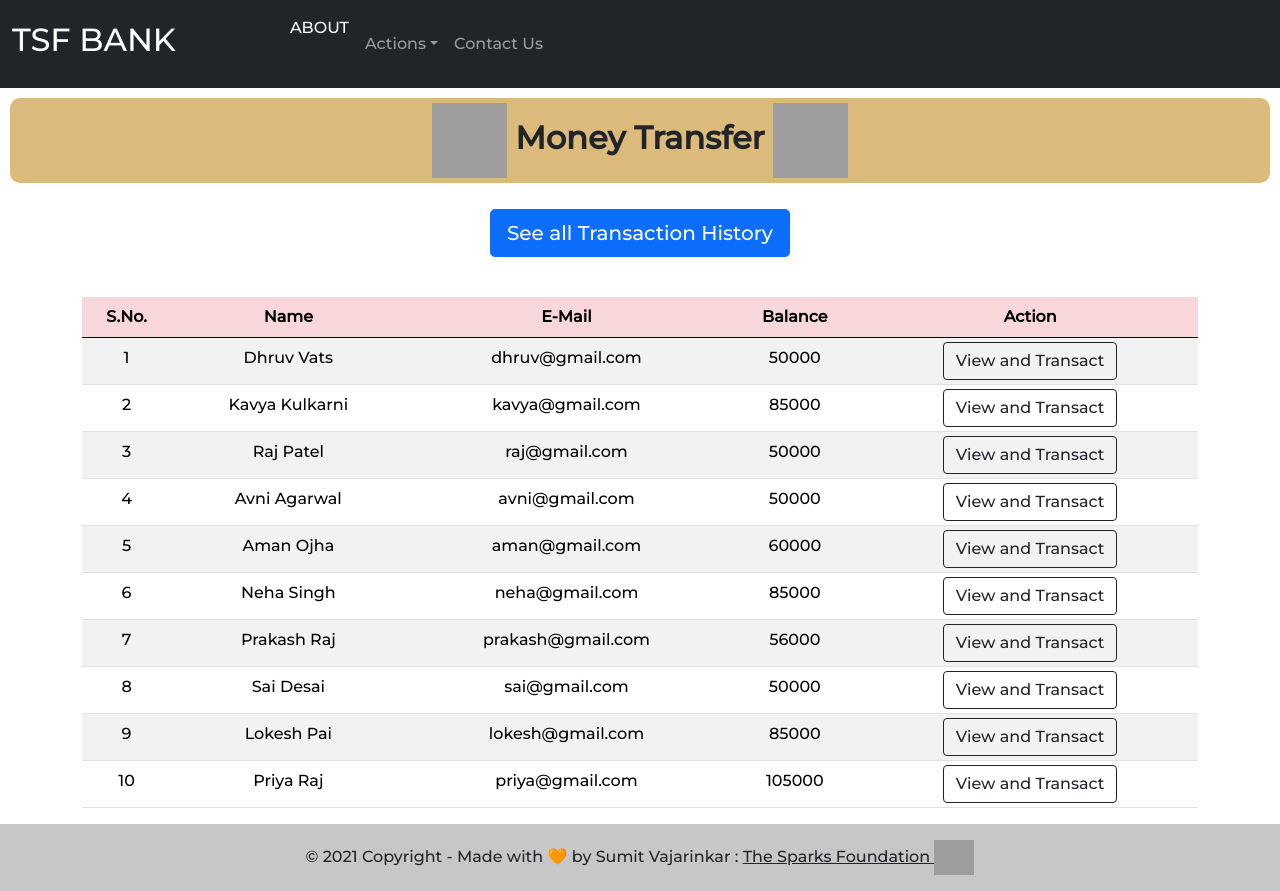
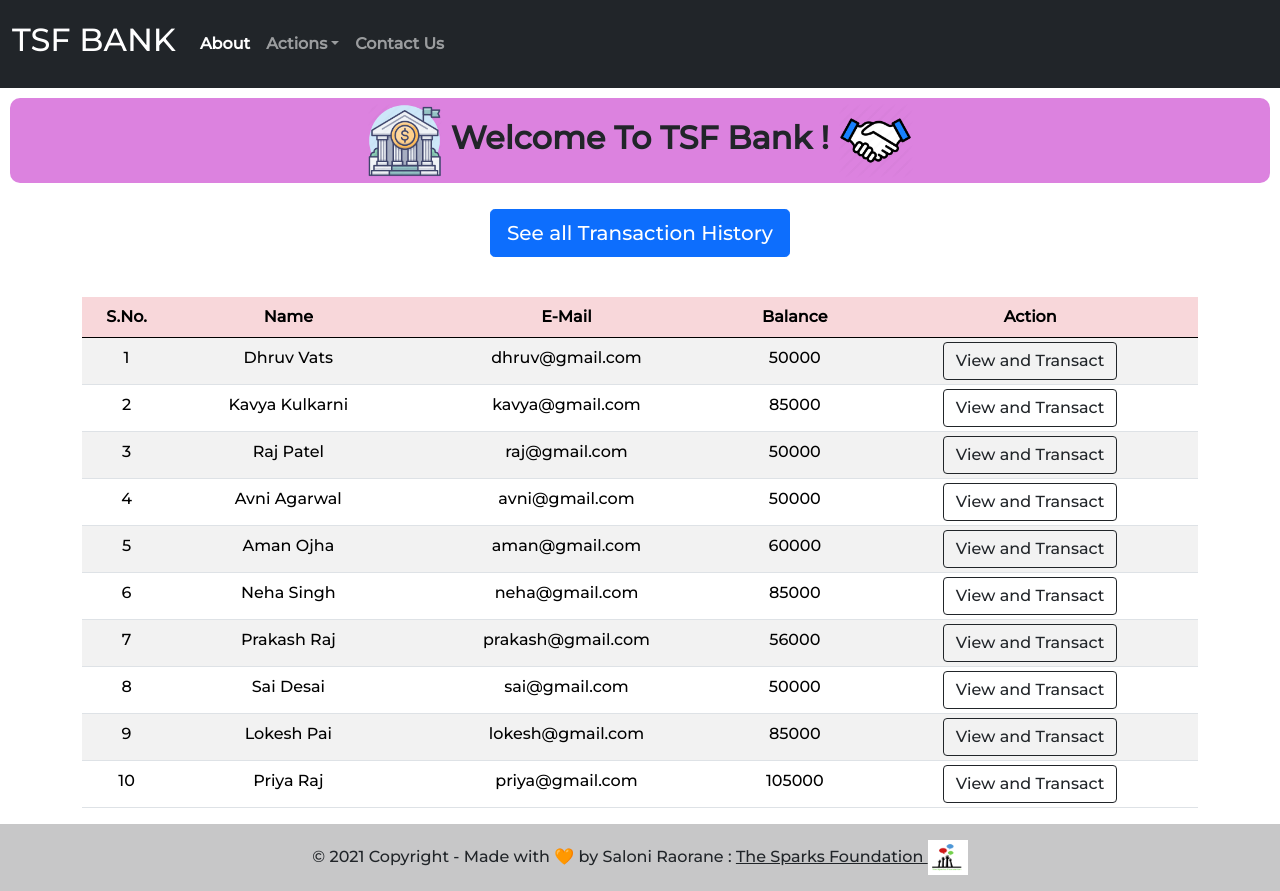
Before and after one commit to saloni-29/Basic-Banking-System, a PHP site: page /money.php in a window 1280 px wide. Run offline with PHP 8.4, Linux system fonts and the light colour scheme; data comes from the database, SQL or seed files in the repository; grey boxes are pictures that could not be loaded.

Commit message:
Add files via upload

```diff
--- a/money.php
+++ b/money.php
@@ -1,6 +1,5 @@
 <!doctype html>
 <html lang="en">
-
     <head>
     <!-- Required meta tags -->
     <meta charset="utf-8">
@@ -9,9 +8,10 @@
     <!-- Bootstrap CSS -->
     <link href="https://cdn.jsdelivr.net/npm/bootstrap@5.0.0-beta1/dist/css/bootstrap.min.css" rel="stylesheet" integrity="sha384-giJF6kkoqNQ00vy+HMDP7azOuL0xtbfIcaT9wjKHr8RbDVddVHyTfAAsrekwKmP1" crossorigin="anonymous">
     <title>TSF BANK</title>
-    <link rel="stylesheet" href="css/style2.css">
+    <link rel="stylesheet" href="css/style1.css">
     <link rel="preconnect" href="https://fonts.gstatic.com">
     <link href="https://fonts.googleapis.com/css2?family=Montserrat:wght@500&display=swap" rel="stylesheet">
+    </head>
 
     <body>
 
@@ -21,7 +21,6 @@
         $result = mysqli_query($conn, $sql);
         ?>
 
-
         <!-- Nav bar -->
         <nav class="navbar py-2 navbar-expand-lg navbar-dark bg-dark">
             <div class="container-fluid">
@@ -29,30 +28,28 @@
                 <button class="navbar-toggler text-white " type="button" data-toggle="collapse" data-target="#collapsenavbar">
                     <span class="navbar-toggler-icon" style="background:white;"></span>
                 </button>
-        <div class="collapse navbar-collapse text-center" id="collapsenavbar">
-            <ul class="navbar-nav ml-auto">
-                <li class="nav-item">
-                    <a href="index.php" class="nav-link text-white "><span style="margin-left:90px;">ABOUT</span></a></li>
+                <div class="collapse navbar-collapse" id="navbarSupportedContent">
+                    <ul class="navbar-nav me-auto mb-8 mb-lg-0">
+                        <li class="nav-item py-3">
+                            <a href="index.php" class="nav-link text-white"><strong>About</strong></a></li>
                         <li class="nav-item dropdown py-3">
-                        <a class="nav-link dropdown-toggle" href="#" id="navbarDropdown" role="button" data-bs-toggle="dropdown" aria-expanded="false">Actions</a>
+                            <a class="nav-link dropdown-toggle" href="#" id="navbarDropdown" role="button" data-bs-toggle="dropdown" aria-expanded="false" style="font-weight: bold;"><strong>Actions</strong></a>
                             <ul class="dropdown-menu" aria-labelledby="navbarDropdown">
                                 <li><a class="dropdown-item py-3" href="money.php">Money Transfer</a></li>
                                 <li><a class="dropdown-item py-3" href="history.php">Transaction History</a></li>
                                 <li><a class="dropdown-item py-3" href="viewcustomers.php">View Customers</a></li>
-                        </ul>
-                    </li>
+                                </li></ul>
                         <li class="nav-item py-3">
-                        <a class="nav-link" href="contact.php">Contact Us</a>
+                            <a class="nav-link" href="contact.php"style="font-weight: bold;"><strong>Contact Us</strong></a>
                         </li>
                     </ul>
                  </div>
             </div>
         </nav>
 
-    <class class="welcome">
+        <class class="welcome text-center">
             <h2>
-            <img src="logos/m1.webp" alt="Bank" width="75" height="75" style="font-weight: bold;"> <strong>Money
-                Transfer</strong> <img src="logos/m2.webp" alt="Bank" width="75" height="75">
+                <img src="images/logo1.webp" alt="Bank" width="75" height="75" style="font-weight: bold;"> <strong>Welcome To TSF Bank !</strong> <img src="images/trust.webp" alt="Bank" width="75" height="75">
             </h2>
         </class>
 
@@ -109,30 +106,21 @@
     </div>
 
         <!-- footer -->
-
         <div class="foot">
             <footer class="bg-light text-center text-lg-start">
+
                 <!-- Copyright -->
                 <div class="text-center p-3" style="background-color: rgba(0, 0, 0, 0.2)">
-                © 2021 Copyright - Made with 🧡 by Sumit Vajarinkar :
-                <a class="text-dark" href="https://www.thesparksfoundationsingapore.org/" target="_blank"> The Sparks
-                    Foundation <img src="logos/tsf.png" alt="" width="40" height="35"></a>
+                    © 2021 Copyright - Made with 🧡 by Saloni Raorane :
+                    <a class="text-dark" href="https://www.thesparksfoundationsingapore.org/" target="_blank"> The Sparks Foundation <img src="images/tsf.png" alt="" width="40" height="35"></a>
                 </div>
                <!-- Copyright -->
             </footer>
         </div>
 
 
-    <!-- Optional JavaScript; choose one of the two! -->
 
-    <!-- Option 1: Bootstrap Bundle with Popper -->
+        <!-- Bootstrap Bundle with Popper -->
         <script src="https://cdn.jsdelivr.net/npm/bootstrap@5.0.0-beta1/dist/js/bootstrap.bundle.min.js" integrity="sha384-ygbV9kiqUc6oa4msXn9868pTtWMgiQaeYH7/t7LECLbyPA2x65Kgf80OJFdroafW" crossorigin="anonymous"></script>
-
-    <!-- Option 2: Separate Popper and Bootstrap JS
-
-    <script src="https://cdn.jsdelivr.net/npm/@popperjs/core@2.5.4/dist/umd/popper.min.js" integrity="sha384-q2kxQ16AaE6UbzuKqyBE9/u/KzioAlnx2maXQHiDX9d4/zp8Ok3f+M7DPm+Ib6IU" crossorigin="anonymous"></script>
-    <script src="https://cdn.jsdelivr.net/npm/bootstrap@5.0.0-beta1/dist/js/bootstrap.min.js" integrity="sha384-pQQkAEnwaBkjpqZ8RU1fF1AKtTcHJwFl3pblpTlHXybJjHpMYo79HY3hIi4NKxyj" crossorigin="anonymous"></script>
-    -->
     </body>
-
 </html>
```
Also changed, not shown: contact.php (+15 -22 lines), history.php (+20 -32 lines), viewcustomers.php (+18 -1 lines). Lines whose indentation alone changed are shown as unchanged.
